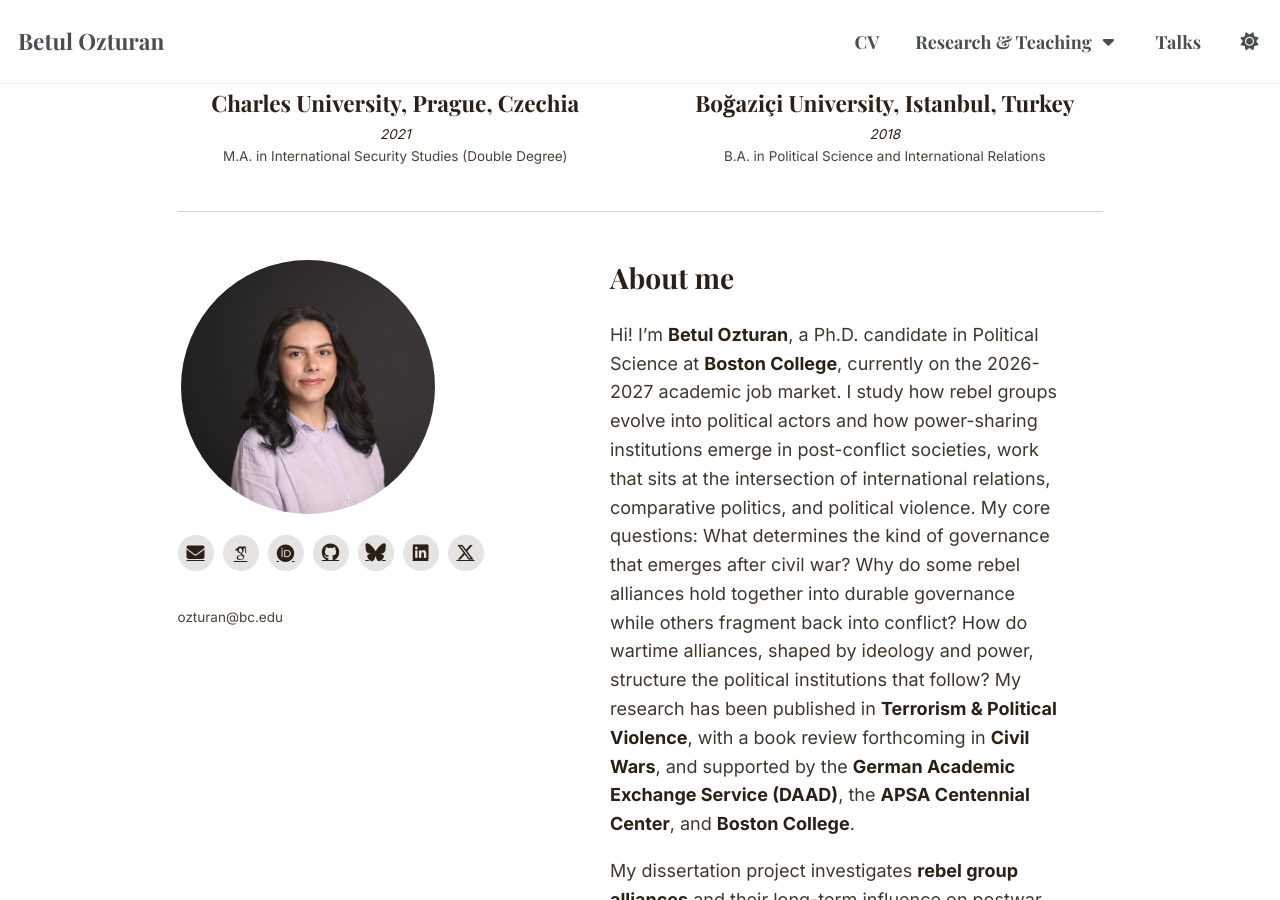
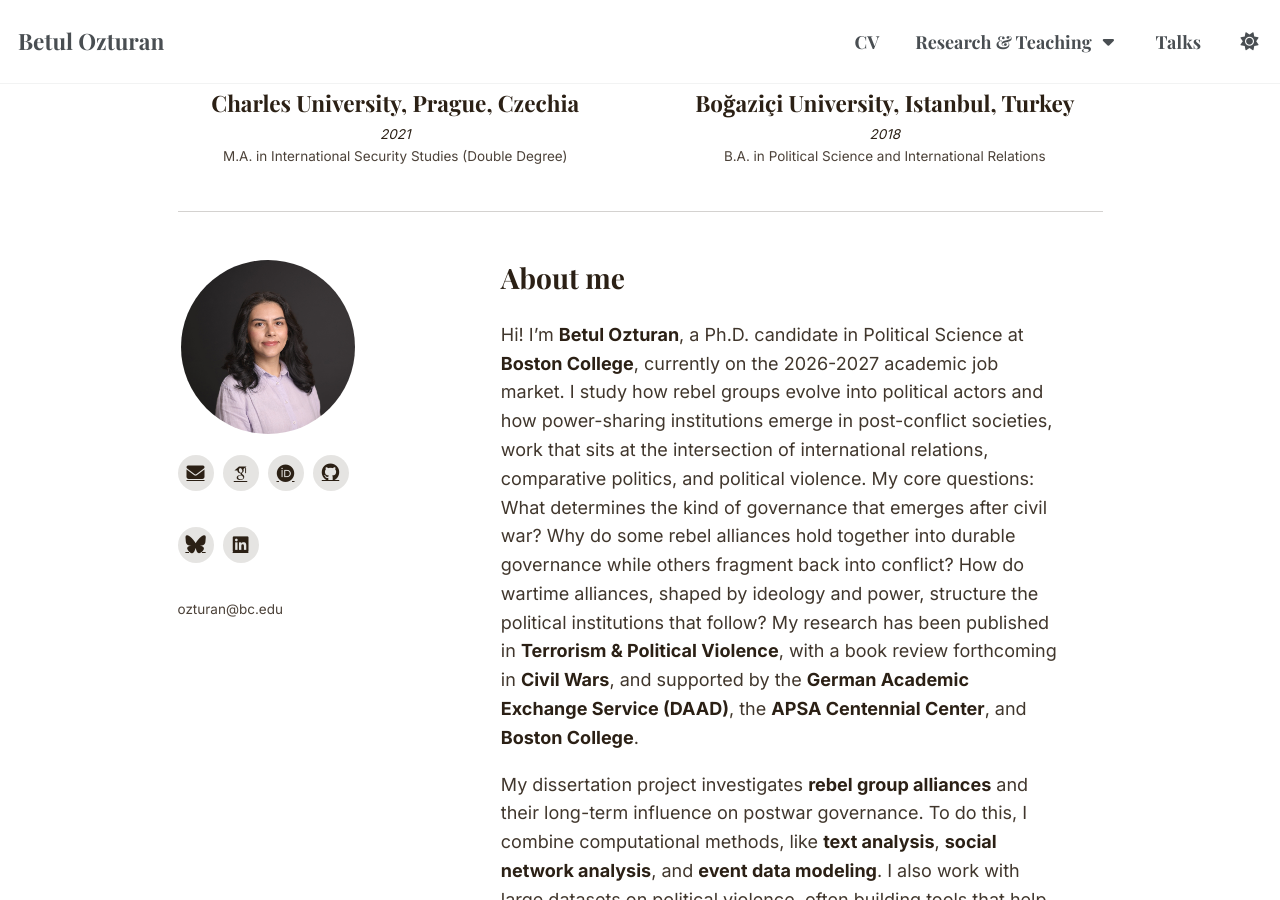
Before and after one commit to betulozturan/betulozturan.github.io, a Jekyll site: the page built from _pages/about.md, in a window 1280 px wide and 900 px high, scrolled down 777 px. Built offline with Jekyll 4.4.1, drawn with Linux system fonts in a browser that asks for light colours; some web fonts are replaced.

Commit message:
Remove X icon, split socials into two rows, resize photo, rebalance columns
Drop the X (Twitter) social link. Force Bluesky and LinkedIn onto a
second row via a flex-basis:100% break element, independent of
container width. Shrink the avatar 260px -> 180px. Rebalance the
identity/about columns from an even split to 1:2, so the About me
column starts around a third of the way across instead of half.

Co-Authored-By: Claude Sonnet 5 <noreply@anthropic.com>

```diff
--- a/_includes/hero-profile.html
+++ b/_includes/hero-profile.html
@@ -57,14 +57,12 @@
           {% if site.author.github %}
             <li><a href="https://github.com/{{ site.author.github }}" aria-label="GitHub"><i class="fab fa-fw fa-github" aria-hidden="true"></i></a></li>
           {% endif %}
+          <li class="hero-profile__socials-break" aria-hidden="true"></li>
           {% if site.author.bluesky %}
             <li><a href="https://bsky.app/profile/{{ site.author.bluesky }}" aria-label="Bluesky"><i class="fab fa-fw fa-bluesky" aria-hidden="true"></i></a></li>
           {% endif %}
           {% if site.author.linkedin %}
             <li><a href="https://www.linkedin.com/in/{{ site.author.linkedin }}" aria-label="LinkedIn"><i class="fab fa-fw fa-linkedin" aria-hidden="true"></i></a></li>
-          {% endif %}
-          {% if site.author.twitter %}
-            <li><a href="https://twitter.com/{{ site.author.twitter }}" aria-label="X (formerly Twitter)"><i class="fab fa-fw fa-x-twitter" aria-hidden="true"></i></a></li>
           {% endif %}
         </ul>
 
--- a/_sass/custom.scss
+++ b/_sass/custom.scss
@@ -328,12 +328,13 @@ body.has-hero-banner {
 
   @include breakpoint($medium) {
     text-align: left;
+    flex: 1 1 0;
   }
 }
 
 .hero-profile__avatar {
-  width: 260px;
-  height: 260px;
+  width: 180px;
+  height: 180px;
   object-fit: cover;
   border-radius: 50%;
   border: 3px solid rgba(255, 255, 255, 0.9);
@@ -351,6 +352,12 @@ body.has-hero-banner {
 
   @include breakpoint($medium) {
     justify-content: flex-start;
+  }
+
+  &-break {
+    flex-basis: 100%;
+    width: 0;
+    height: 0;
   }
 
   a {
@@ -377,6 +384,10 @@ body.has-hero-banner {
 
 .hero-profile__about {
   flex: 1 1 320px;
+
+  @include breakpoint($medium) {
+    flex: 2 1 0;
+  }
 }
 
 .hero-profile__section-title {
```
